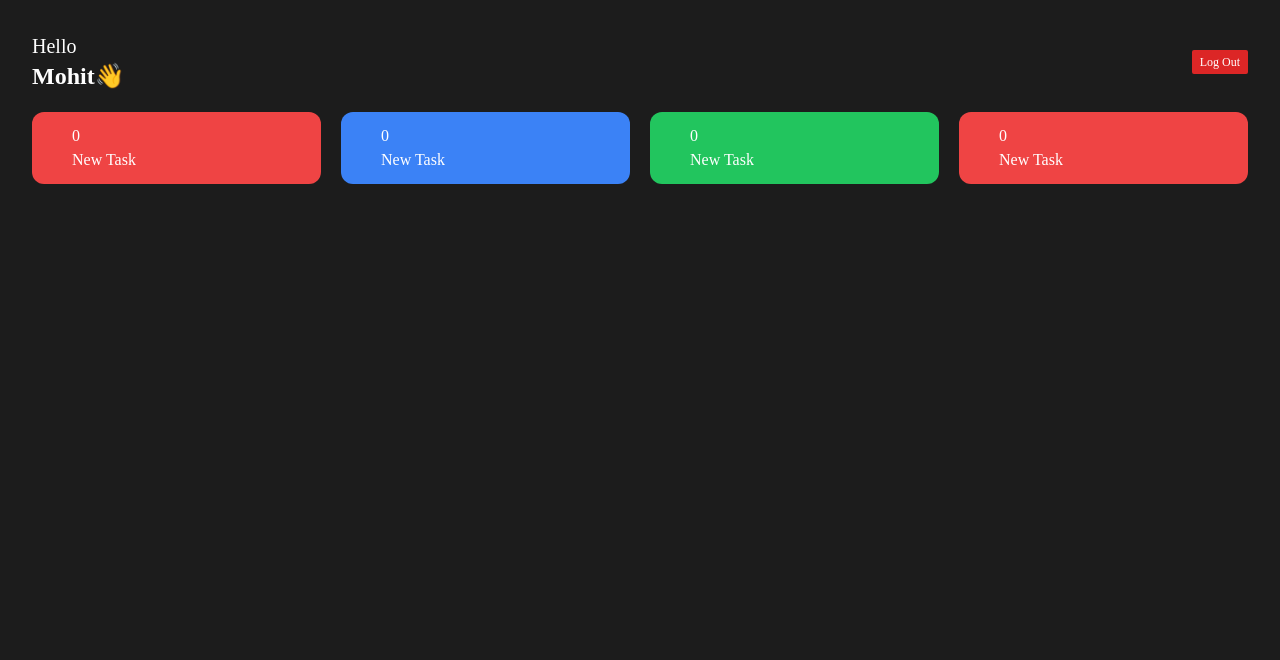
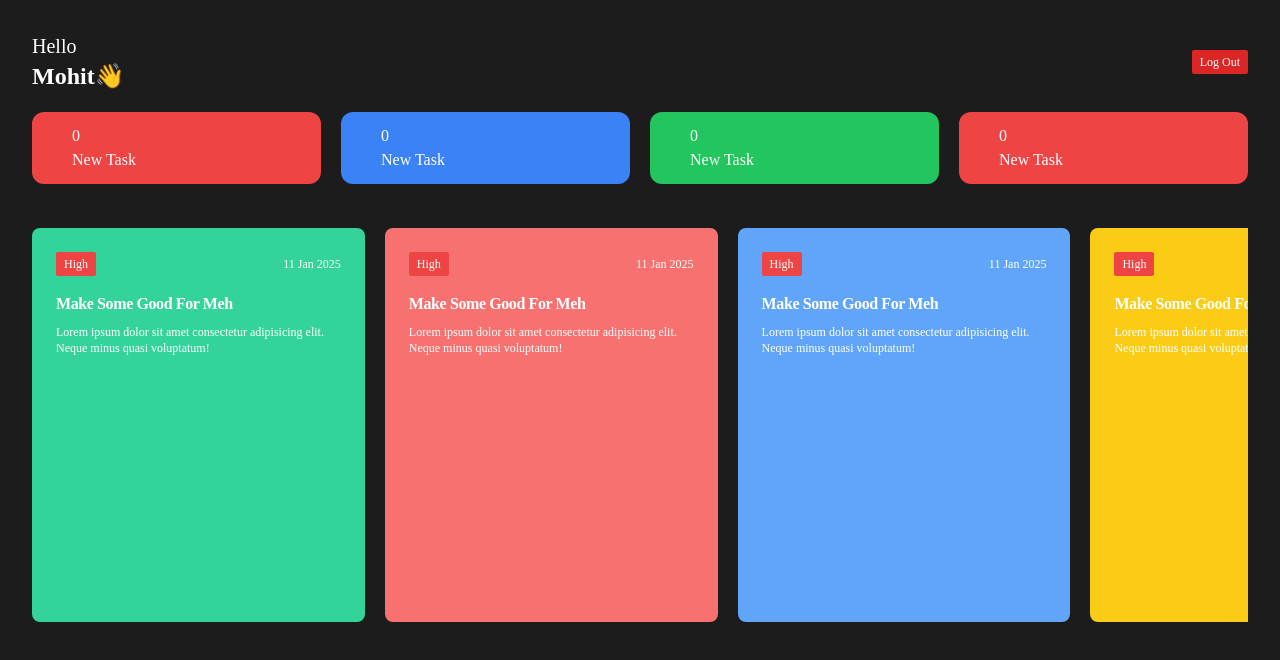
Before and after one commit to lazyymohitt/Employee-Management-System, a React (Vite) app: page / in a window 1280 px wide. Shown: the top 660 px of the page. Built offline with nearby package versions, Linux system fonts and the light colour scheme; a web font is replaced by a local one.

Commit message:
just completed the Task Lists components

```diff
--- a/src/components/Dashboard/EmployeeDashboard.jsx
+++ b/src/components/Dashboard/EmployeeDashboard.jsx
@@ -1,12 +1,15 @@
 import React from 'react'
 import Header from '../others/Header'
 import TaskListNumbers from '../others/TaskListNumbers'
+import NewTasks from '../TaskList/TaskLists'
+import TaskLists from '../TaskList/TaskLists'
 
 const EmployeeDashboard = () => {
   return (
     <div className='h-screen p-8 bg-[#1C1C1C]'>
         <Header/>
         <TaskListNumbers/>
+        <TaskLists/>
     </div>
   )
 }
--- /dev/null
+++ b/src/components/TaskList/TaskLists.jsx
@@ -0,0 +1,43 @@
+import React from 'react'
+
+const TaskLists = () => {
+  return (
+    <div id='TaskLists' className="overflow-x-auto w-full flex gap-5 h-[60%] py-6 mt-5">
+      <div className=" rounded-lg p-6 flex-shrink-0 bg-emerald-400 h-full w-[26vw]">
+        <div className='flex items-center justify-between'>
+          <h2 className='bg-red-500 px-2 py-1 text-xs rounded-sm'>High</h2>
+          <h3 className='text-xs'>11 Jan 2025</h3>
+        </div>
+        <h1 className='font-bold  tracking-tight mt-4'>Make Some Good For Meh</h1>
+        <p className='text-xs mt-2'>Lorem ipsum dolor sit amet consectetur adipisicing elit. Neque minus quasi voluptatum!</p>
+      </div>
+      <div className=" rounded-lg p-6 flex-shrink-0 bg-red-400 h-full w-[26vw]">
+        <div className='flex items-center justify-between'>
+          <h2 className='bg-red-500 px-2 py-1 text-xs rounded-sm'>High</h2>
+          <h3 className='text-xs'>11 Jan 2025</h3>
+        </div>
+        <h1 className='font-bold  tracking-tight mt-4'>Make Some Good For Meh</h1>
+        <p className='text-xs mt-2'>Lorem ipsum dolor sit amet consectetur adipisicing elit. Neque minus quasi voluptatum!</p>
+      </div>
+      <div className=" rounded-lg p-6 flex-shrink-0 bg-blue-400 h-full w-[26vw]">
+        <div className='flex items-center justify-between'>
+          <h2 className='bg-red-500 px-2 py-1 text-xs rounded-sm'>High</h2>
+          <h3 className='text-xs'>11 Jan 2025</h3>
+        </div>
+        <h1 className='font-bold  tracking-tight mt-4'>Make Some Good For Meh</h1>
+        <p className='text-xs mt-2'>Lorem ipsum dolor sit amet consectetur adipisicing elit. Neque minus quasi voluptatum!</p>
+      </div>
+      <div className=" rounded-lg p-6 flex-shrink-0 bg-yellow-400 h-full w-[26vw]">
+        <div className='flex items-center justify-between'>
+          <h2 className='bg-red-500 px-2 py-1 text-xs rounded-sm'>High</h2>
+          <h3 className='text-xs'>11 Jan 2025</h3>
+        </div>
+        <h1 className='font-bold  tracking-tight mt-4'>Make Some Good For Meh</h1>
+        <p className='text-xs mt-2'>Lorem ipsum dolor sit amet consectetur adipisicing elit. Neque minus quasi voluptatum!</p>
+      </div>
+
+    </div>
+  );
+}
+
+export default TaskLists
--- a/src/index.css
+++ b/src/index.css
@@ -20,3 +20,7 @@ body {
   background-color: #111;
   width: 100%;
 }
+
+#TaskLists::-webkit-scrollbar{
+display: none;
+}
```
Also changed, not shown: src/components/TaskList/NewTask.jsx (deleted).
